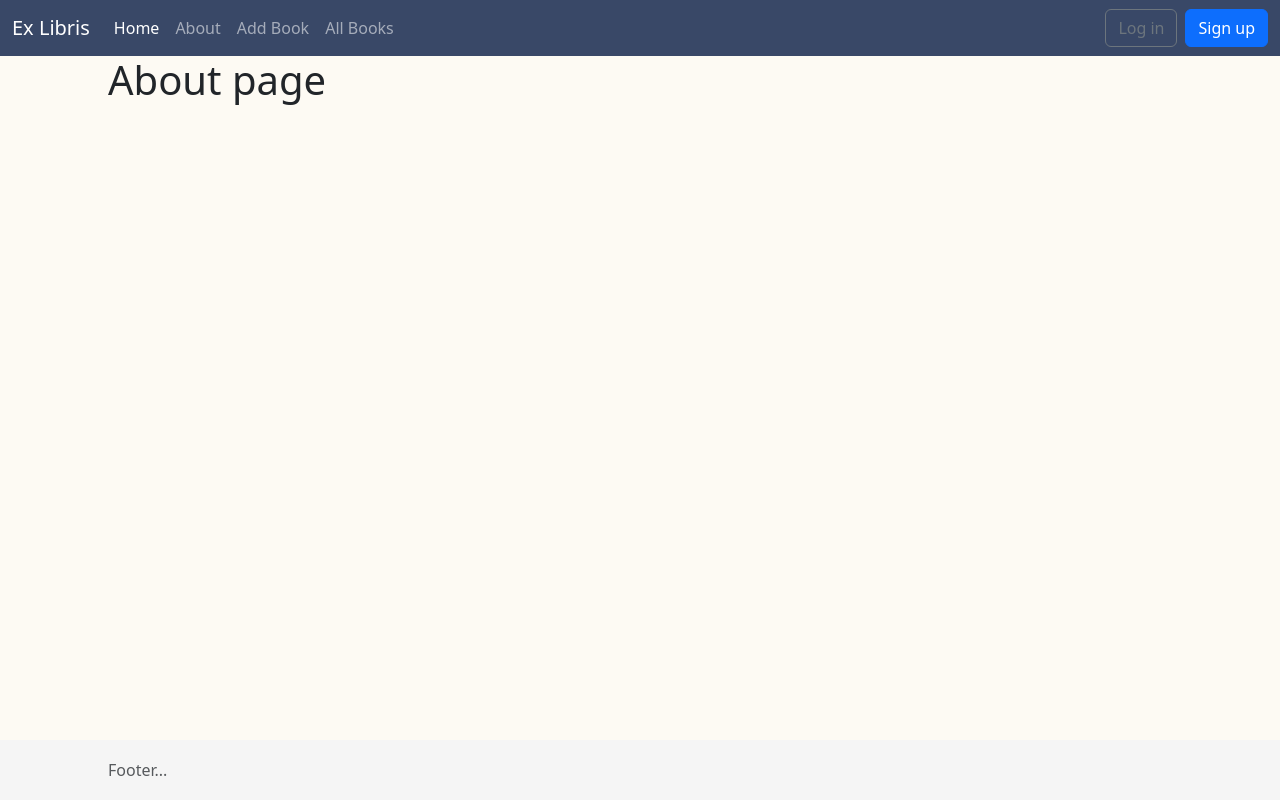
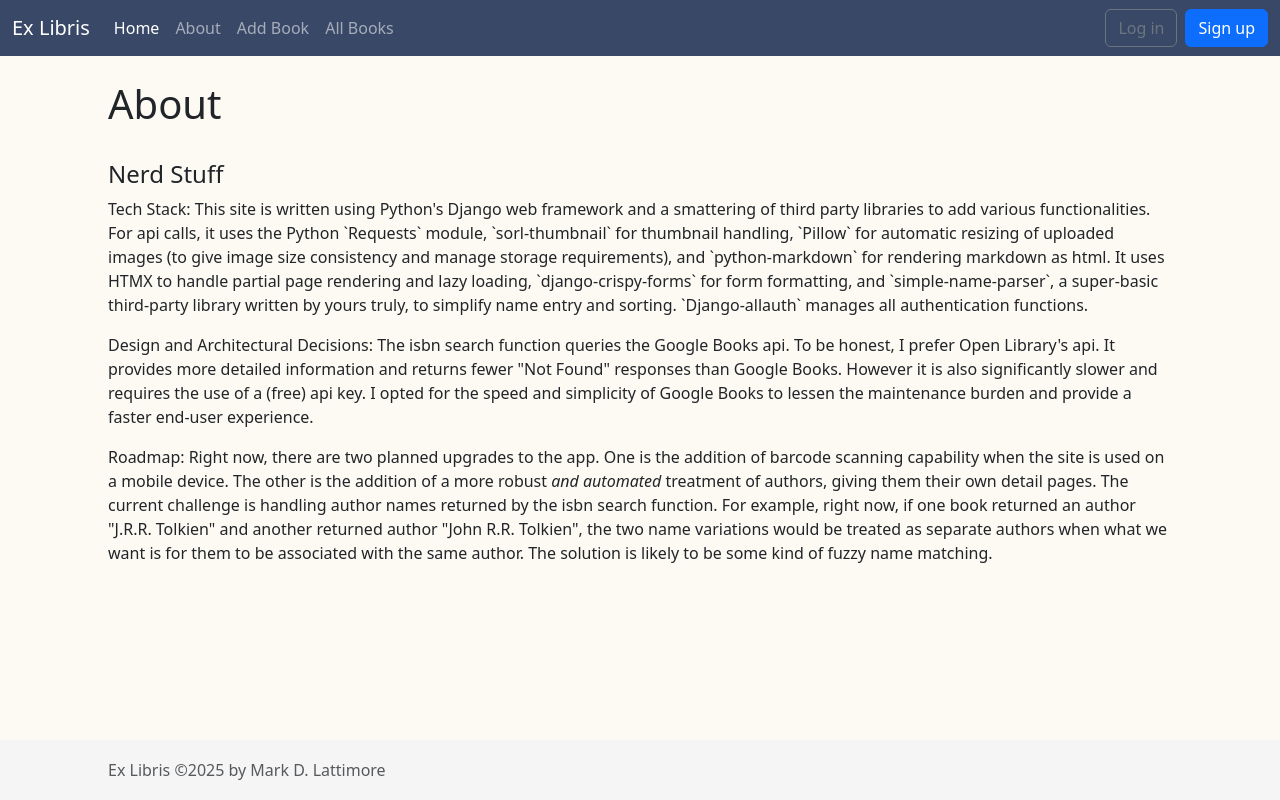
Before and after one commit to mdlattimore/ex_libris_2, a Django app: page /about/ in a window 1280 px wide. Run offline with Django 5.2, Linux system fonts and the light colour scheme; some libraries are stand-ins or nearby versions.

Commit message:
pre-deployment commit

```diff
--- a/static/css/base.css
+++ b/static/css/base.css
@@ -4,6 +4,8 @@ html {
   position: relative;
   min-height: 100%;
   font-size: 14px;
+  font-family: var(--bs-font-sans-serif);
+
 }
 @media (min-width: 768px) {
   html {
@@ -14,6 +16,7 @@ html {
 body {
   margin-bottom: 60px; /* Margin bottom by footer height */
   background-color: #fdfaf3;
+
 }
 
 .container {
@@ -123,6 +126,13 @@ tr {
   font-family: var(--bs-font-sans-serif);
 }
 
+.display-7 {
+  font-size: 1.5rem;
+  font-weight: 300;
+  line-height: 1.2;
+  font-family: var(--bs-font-sans-serif);
+}
+
 figcaption {
   margin-top: -30px;
 }
--- a/templates/_base.html
+++ b/templates/_base.html
@@ -83,7 +83,7 @@
 
   <footer class="footer">
     <div class="container">
-      <span class="text-muted">Footer...</span>
+      <span class="text-muted">Ex Libris &copy;2025 by Mark D. Lattimore</span>
     </div>
   </footer>
 
--- a/templates/books/book_detail.html
+++ b/templates/books/book_detail.html
@@ -1,5 +1,6 @@
 {% extends "_base.html" %}
 {% load thumbnail %}
+{% load md_tags %}
 
 {% block title %}{{ book.title }}{% endblock title %}
 
@@ -160,7 +161,7 @@
                         {% if book.notes %}
                             <tr>
                                 <th scope="row"></th>
-                                <td colspan="2"><b>Description:</b>&emsp;{{ book.notes }}</td>
+                                <td colspan="2"><b>Description:</b>&emsp;{{ book.notes|render_markdown }}</td>
                             </tr>
                         {% endif %}
 
--- a/templates/pages/about.html
+++ b/templates/pages/about.html
@@ -3,5 +3,25 @@
 {% block title %}About page{% endblock %}
 
 {% block content %}
-<h1>About page</h1>
+<br>
+<h1 class="display-6">About</h1>
+<br>
+<h1 class="display-7">Nerd Stuff</h1>
+<p>Tech Stack: This site is written using Python's Django web framework and a smattering of third party libraries to add
+    various functionalities. For api calls, it uses the Python `Requests` module, `sorl-thumbnail` for thumbnail
+    handling, `Pillow` for automatic resizing of uploaded images (to give image size consistency and manage storage
+    requirements), and `python-markdown` for rendering markdown as html. It uses HTMX to handle partial page rendering
+    and lazy loading, `django-crispy-forms` for form formatting, and `simple-name-parser`, a super-basic
+    third-party library written by yours truly, to simplify name entry and sorting. `Django-allauth` manages all
+    authentication functions.</p>
+<p>Design and Architectural Decisions: The isbn search function queries the Google Books api. To be honest, I prefer
+    Open Library's api. It provides more detailed information and returns fewer "Not Found" responses than Google Books.
+    However it is also significantly slower and requires the use of a (free) api key. I opted for the speed
+    and simplicity of Google Books to lessen the maintenance burden and provide a faster end-user experience. </p>
+<p>Roadmap: Right now, there are two planned upgrades to the app. One is the addition of barcode scanning capability
+    when the site is used on a mobile device. The other is the addition of a more robust <i>and automated</i> treatment of authors, giving
+    them their own detail pages. The current challenge is handling author names returned by the isbn search function.
+    For example, right now, if one book returned an author "J.R.R. Tolkien" and another returned author "John R.R.
+    Tolkien", the two name variations would be treated as separate authors when what we want is for them to be
+    associated with the same author. The solution is likely to be some kind of fuzzy name matching. </p>
 {% endblock content %}
```
Also changed, not shown: templates/pages/home.html (+5 -4 lines), static/images/dickens.png (added), static/images/tolkien_monogram.png (added).
